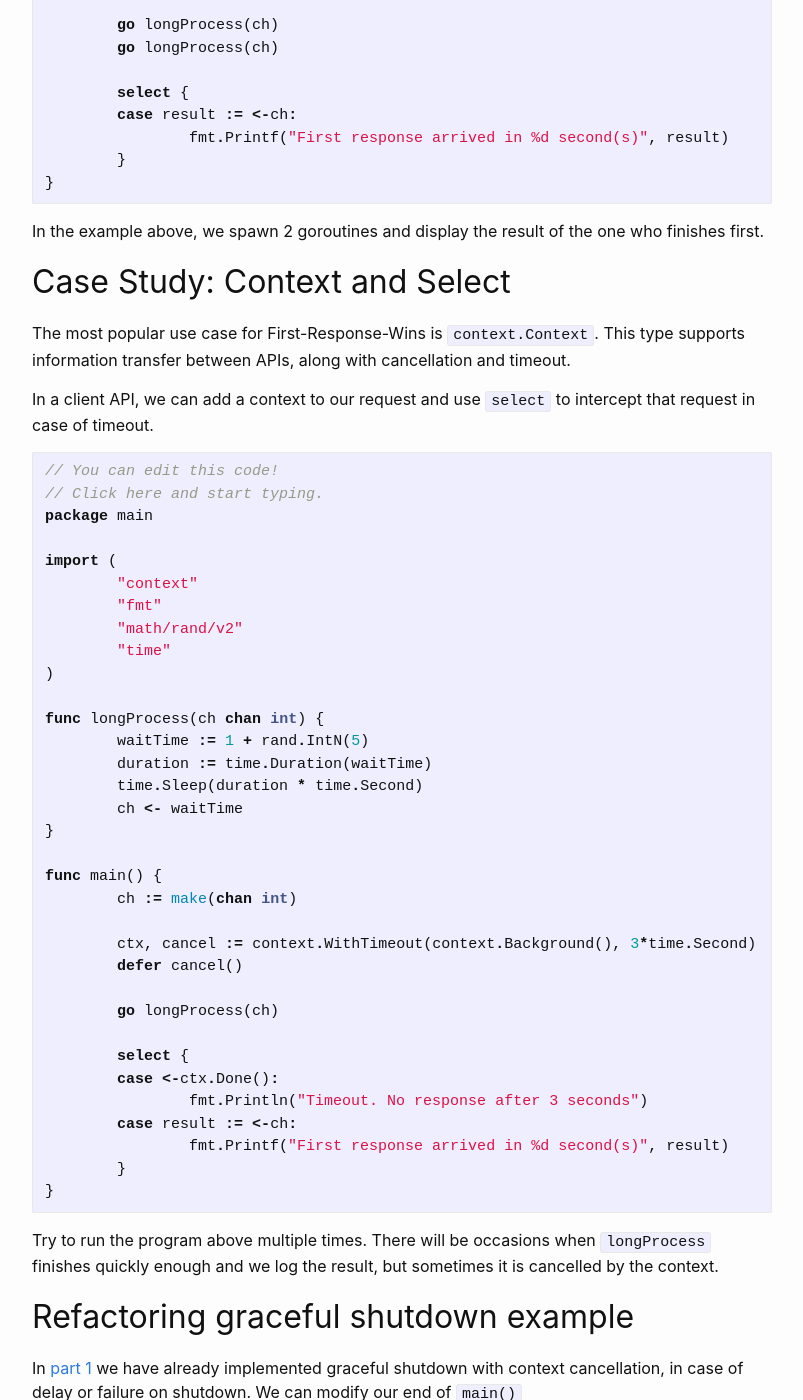
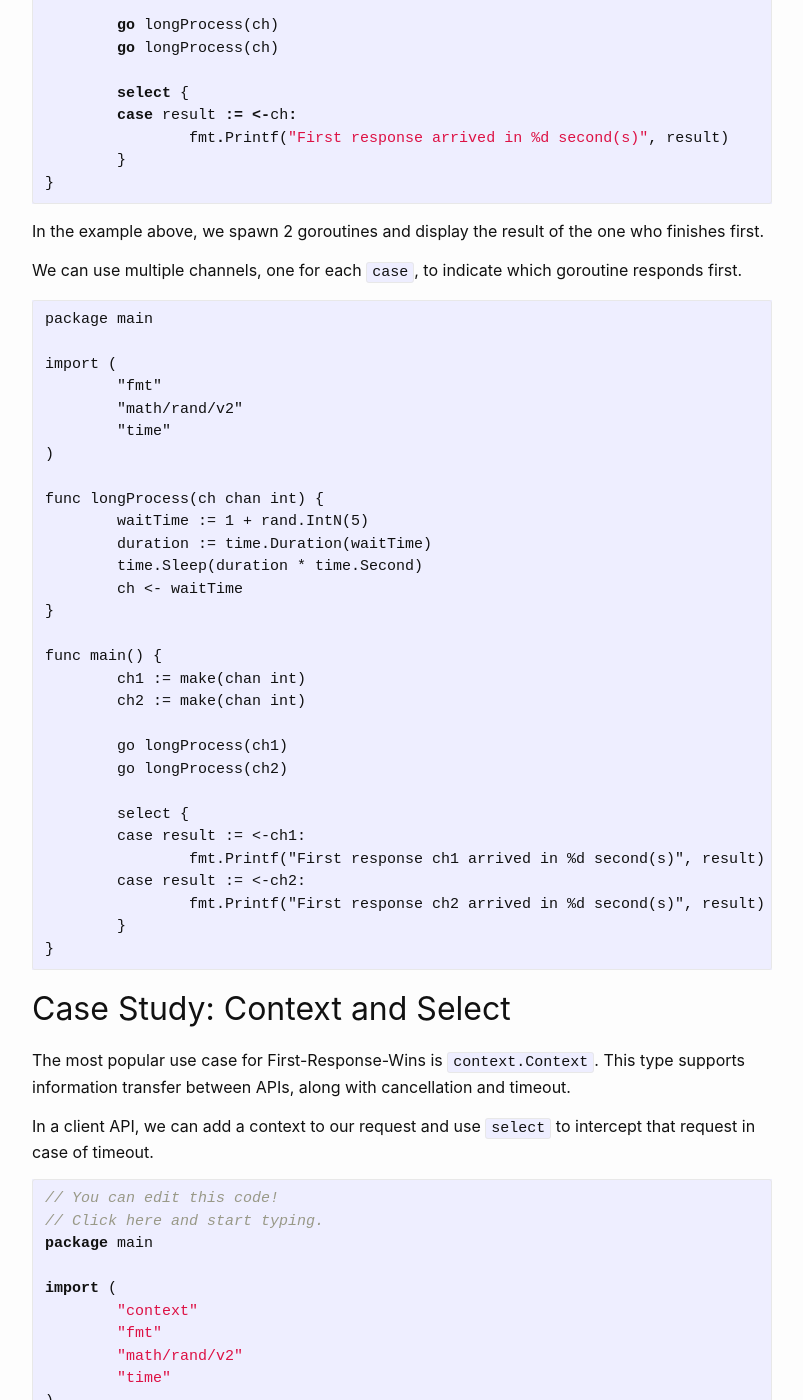
Before and after one commit to hamonangann/hamonangann.github.io, a Jekyll site: the page built from _posts/2025-06-19-article7.markdown, in a window 1280 px wide and 1400 px high, scrolled down 1249 px. Shown: the whole window, without its empty margins (238-1041 px from the left). Built offline with Jekyll 4.4.1, drawn with Linux system fonts in a browser that asks for light colours; comment, search, counter and statistics services are not loaded.

Commit message:
add more example to article7

````diff
--- a/_posts/2025-06-19-article7.markdown
+++ b/_posts/2025-06-19-article7.markdown
@@ -43,6 +43,40 @@ func main() {
 ```
 
 In the example above, we spawn 2 goroutines and display the result of the one who finishes first.
+
+We can use multiple channels, one for each `case`, to indicate which goroutine responds first.
+
+```
+package main
+
+import (
+	"fmt"
+	"math/rand/v2"
+	"time"
+)
+
+func longProcess(ch chan int) {
+	waitTime := 1 + rand.IntN(5)
+	duration := time.Duration(waitTime)
+	time.Sleep(duration * time.Second)
+	ch <- waitTime
+}
+
+func main() {
+	ch1 := make(chan int)
+	ch2 := make(chan int)
+
+	go longProcess(ch1)
+	go longProcess(ch2)
+
+	select {
+	case result := <-ch1:
+		fmt.Printf("First response ch1 arrived in %d second(s)", result)
+	case result := <-ch2:
+		fmt.Printf("First response ch2 arrived in %d second(s)", result)
+	}
+}
+```
 
 ## Case Study: Context and Select
 
````
